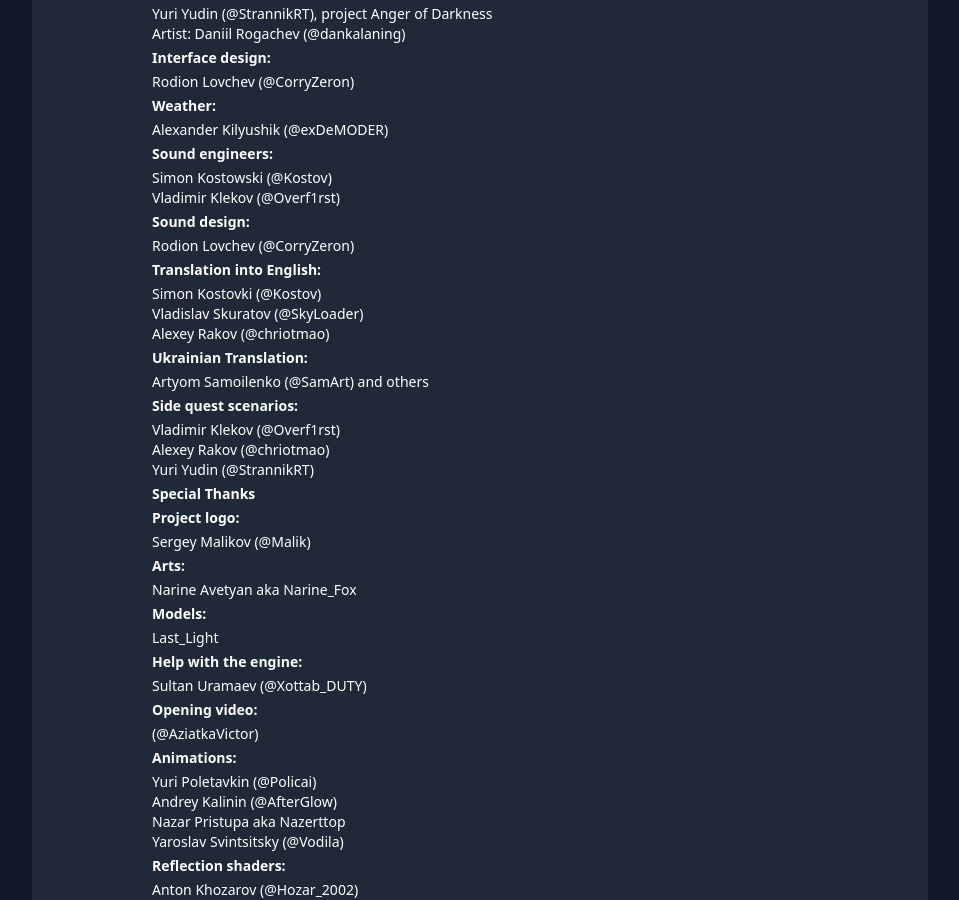
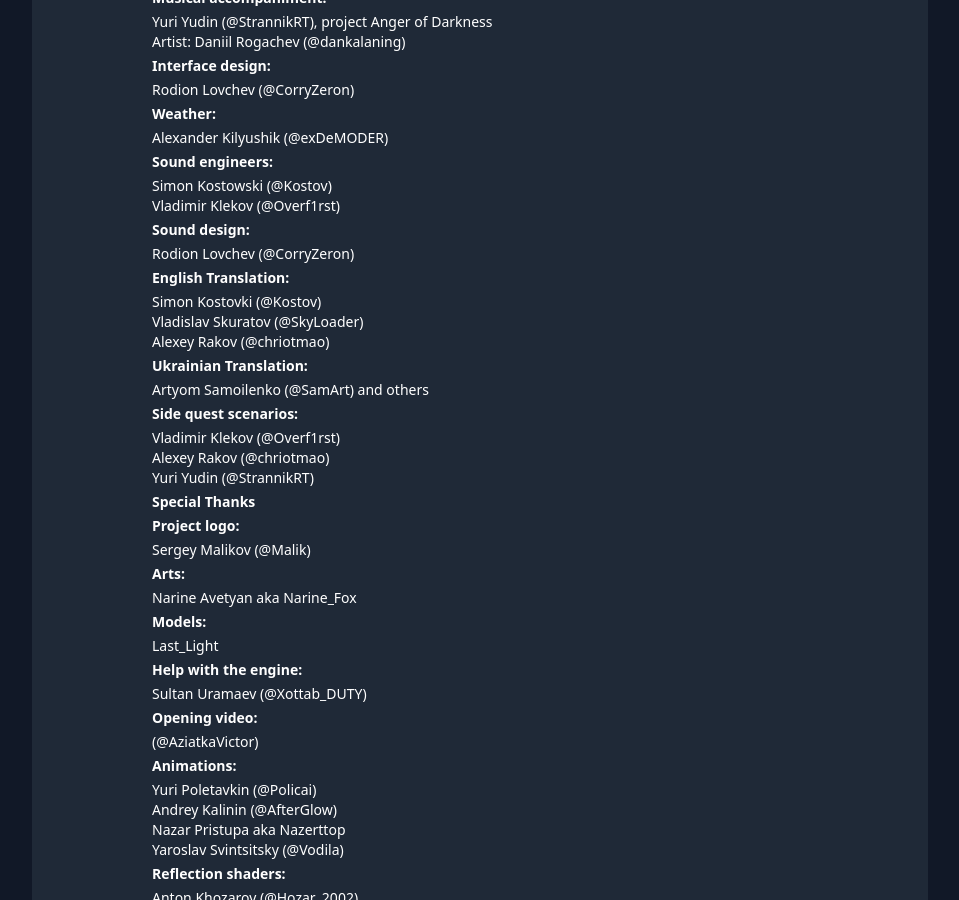
Before and after one commit to Cheekitos/CSMA, a Jekyll site: the page built from _mods/true-stalker.md, in a window 1280 px wide and 900 px high, scrolled down 2337 px. Shown: the whole window, without its empty margins (160-1119 px from the left). Built offline with Jekyll 4.4.1, drawn with Linux system fonts in a browser that asks for light colours; nearby versions of some CDN libraries; some of the changed text lies outside the part shown.

Commit message:
Update true-stalker.md

```diff
--- a/_mods/true-stalker.md
+++ b/_mods/true-stalker.md
@@ -33,7 +33,7 @@
 download_url: "https://drive.google.com/drive/folders/1sp-R4N2I1cDc8e4_oEDOrcZUp7X-gSrx"
 
 links:
-  - label: "Moddb Official Page"
+  - label: "ModDB Official Page"
     url: "https://www.moddb.com/mods/true-stalker"
   - label: "Ap-pro Official Page"
     url: "https://ap-pro.ru/stuff/zov_pripjati/true-stalker-r307/"
@@ -57,7 +57,8 @@
   * Alexey Rakov (@chriotmao)
   * Vladimir Klekov (@Overf1rst)
   * Artyom Samoilenko (@SamArt)
-  * Graphics:
+
+  **Graphics:**
   * Vladislav Skuratov (@SkyLoader)
   * Alexander Kilyushik (@exDeMODER)
   * Alexey Rakov (@chriotmao)
@@ -95,7 +96,7 @@
   **Sound design:**
   * Rodion Lovchev (@CorryZeron)
 
-  **Translation into English:**
+  **English Translation:**
   * Simon Kostovki (@Kostov)
   * Vladislav Skuratov (@SkyLoader)
   * Alexey Rakov (@chriotmao)
@@ -179,7 +180,7 @@
     </div>
   </div>
 
-  <div class="flex items-start" style="gap: 0.75rem; margin-bottom: 0;">
+  <div class="flex items-start" style="gap: 0.75rem; margin-bottom: 0.75rem;">
     <span style="color: #fbbf24 !important; font-weight: bold; font-size: 0.875rem; flex-shrink: 0; line-height: 1.5; min-width: 1.2rem;">4.</span>
     <div style="flex: 1; line-height: 1.5;">
       <p style="margin: 0; color: #d1d5db;">Start the Game!</p>
```
Also changed, not shown: other parts of _mods/true-stalker.md (+6 -6 lines).
